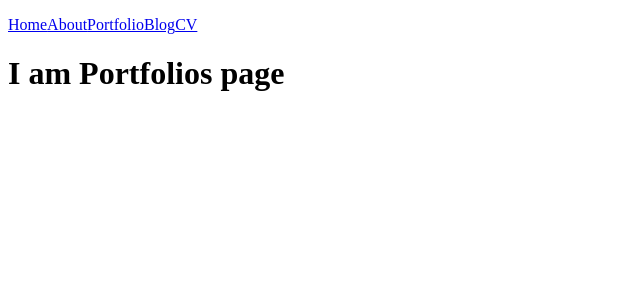
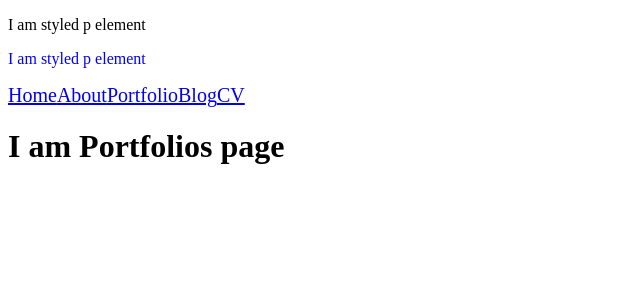
Before and after one commit to kevonx17/NextPortV1, a Next.js app: page /portfolios in a window 1280 px wide. Shown: the top 300 px of the page, without its empty margins (0-640 px from the left). Built offline with nearby package versions, Linux system fonts and the light colour scheme.

Commit message:
Testing simple Styling along with next.js scss

```diff
--- a/components/shared/Header.js
+++ b/components/shared/Header.js
@@ -2,6 +2,8 @@
 
 import React from "react";
 import Link from 'next/link';
+
+import '../../styles/main.scss';
 
 class Header extends React.Component {
 
@@ -13,8 +15,10 @@
             <React.Fragment>
             <p> {title} </p>
             {this.props.children}
+            <p className='customClass'>I am styled p element</p>
+            <p className='customClassFromFile'>I am styled p element</p>
                 <Link href="/">
-                <a>Home</a>
+                <a style={{'fontSize': '20px'}}>Home</a>
                 </Link>
 
                 <Link href="/about">
@@ -32,6 +36,16 @@
                 <Link href="/cv">
                 <a>CV</a>
                 </Link>
+                <style jsx>{`
+
+        a
+        {
+          font-size: 20px;
+        };
+        .customClass{
+            color: red;
+        }
+      `}</style>
             </React.Fragment>
         )
     }
--- /dev/null
+++ b/next.config.js
@@ -0,0 +1,5 @@
+
+const withSass = require('@zeit/next-sass')
+module.exports = withSass({
+  /* config options here */
+})
--- a/package.json
+++ b/package.json
@@ -6,14 +6,16 @@
   "scripts": {
     "test": "echo \"Error: no test specified\" && exit 1",
     "dev": "next",
-  "build": "next build",
-  "start": "next start"
+    "build": "next build",
+    "start": "next start"
   },
   "keywords": [],
   "author": "",
   "license": "ISC",
   "dependencies": {
+    "@zeit/next-sass": "^1.0.1",
     "next": "^9.2.1",
+    "node-sass": "^4.13.1",
     "react": "^16.12.0",
     "react-dom": "^16.12.0"
   }
--- /dev/null
+++ b/styles/main.scss
@@ -0,0 +1,5 @@
+
+.customClassFromFile{
+
+    color: blue;
+}
```
Also changed, not shown: 1 other file (tests, documents, lock files or other folders).
